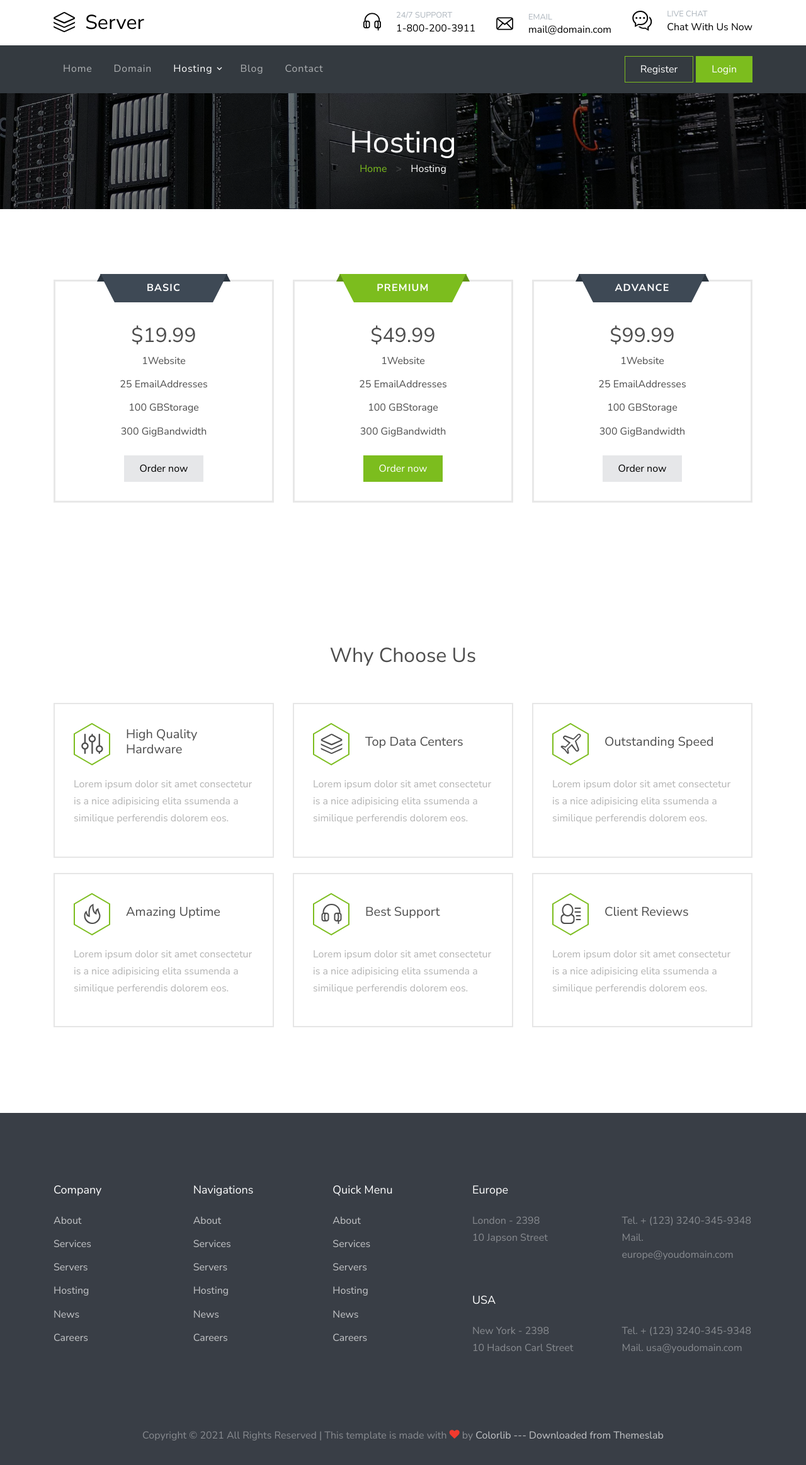
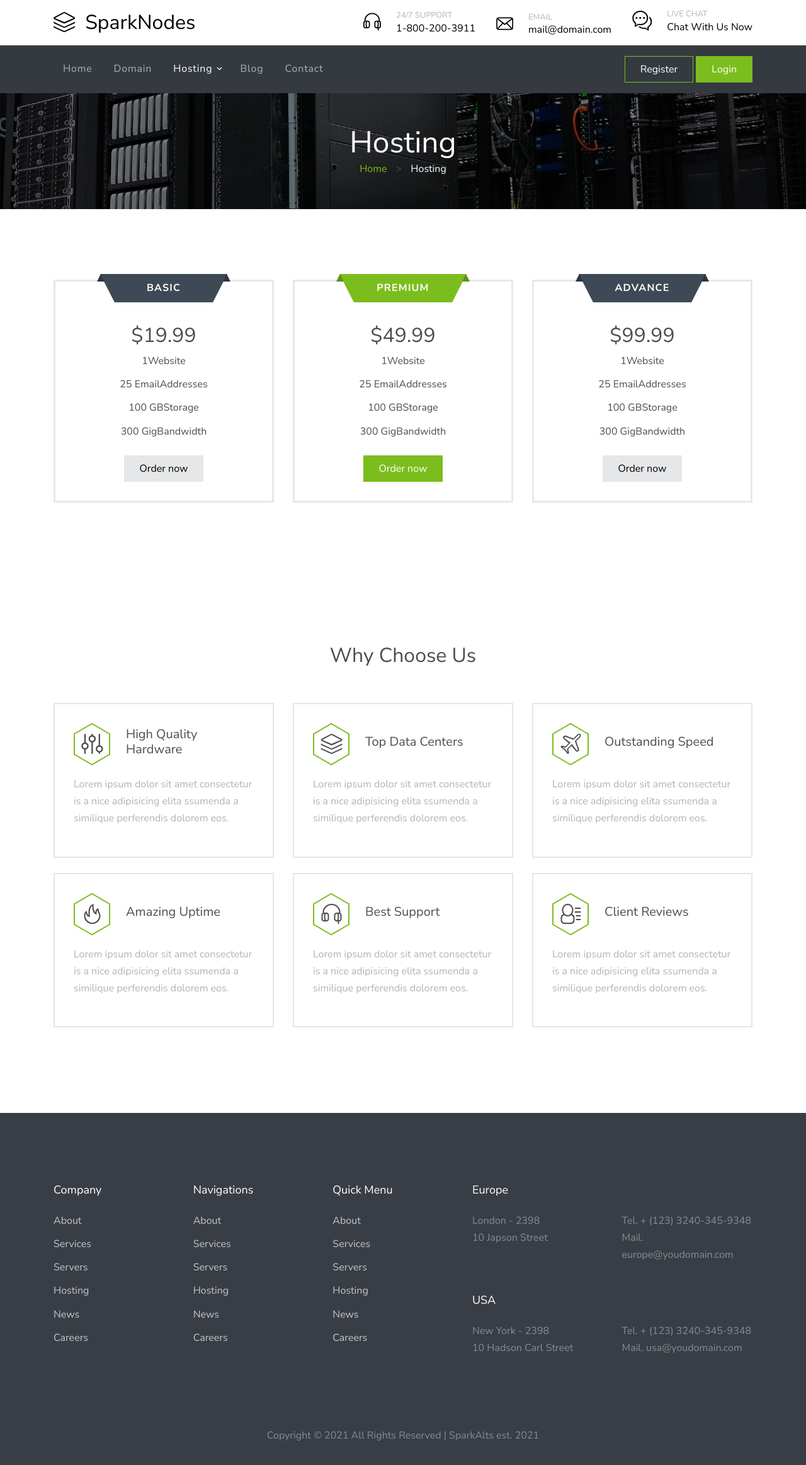
Before and after one commit to Alexgamerlvb1234/sparknodes, a plain HTML site: page hosting.html in a window 1280 px wide. Shown: the whole page at 63% size. Drawn offline with Linux system fonts and the light colour scheme; files whose address does not match are found by name.

Commit message:
Update hosting.html

```diff
--- a/hosting.html
+++ b/hosting.html
@@ -47,7 +47,7 @@
             <div class="col-6 col-md-6 col-lg-2">
               <a href="index.html" class="d-flex align-items-center site-logo">
                 <span class="fl-bigmug-line-cube29 mr-3 cube-bg"></span>
-                <span>Server</span>
+                <span>SparkNodes</span>
               </a>
             </div>
 
@@ -431,7 +431,7 @@
           <div class="col-md-12">
             <p>
             <!-- Link back to Colorlib can't be removed. Template is licensed under CC BY 3.0. -->
-            Copyright &copy; <script data-cfasync="false" src="/cdn-cgi/scripts/5c5dd728/cloudflare-static/email-decode.min.js"></script><script>document.write(new Date().getFullYear());</script> All Rights Reserved | This template is made with <i class="icon-heart text-danger" aria-hidden="true"></i> by <a href="https://colorlib.com" target="_blank" >Colorlib --- Downloaded from <a href="https://themeslab.org/" target="_blank">Themeslab</a></a>
+             Copyright &copy; <script data-cfasync="false" src="/cdn-cgi/scripts/5c5dd728/cloudflare-static/email-decode.min.js"></script><script>document.write(new Date().getFullYear());</script> All Rights Reserved | SparkAlts est. 2021</a></a>
             <!-- Link back to Colorlib can't be removed. Template is licensed under CC BY 3.0. -->
             </p>
           </div>
```
